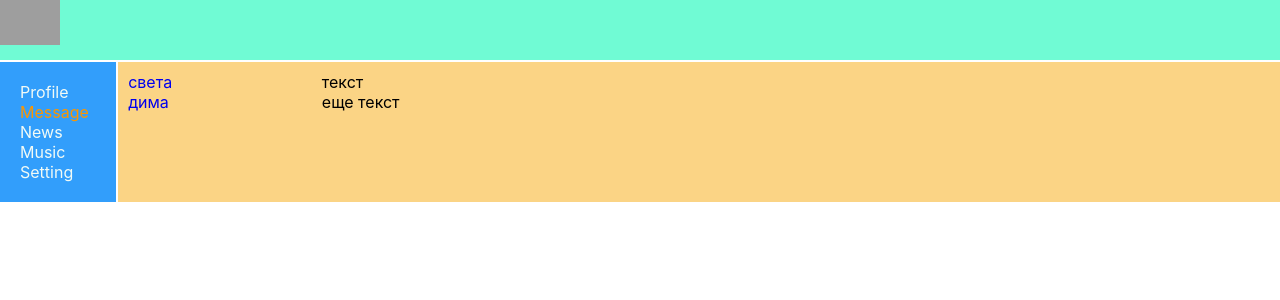
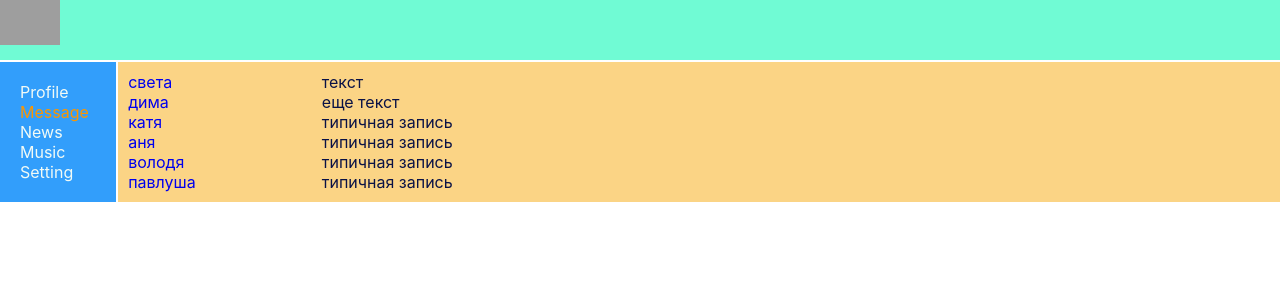
Before and after one commit to MonroeLionel/samurai-way-TS, a React (Create React App) app: page /dialogs in a window 1280 px wide. Shown: the top 300 px of the page. Built offline with nearby package versions, Linux system fonts and the light colour scheme; grey boxes are pictures that could not be loaded.

Commit message:
25. Уроки React JS (метод массива - map) - react курсы бесплатно, 2019

```diff
--- a/src/components/Dialog/Dialog.module.css
+++ b/src/components/Dialog/Dialog.module.css
@@ -12,6 +12,7 @@
 .dialogItem {
 
     padding: 10px;
+    color: #f2fbf6;
 }
 
 .dialogItem a {
@@ -30,3 +31,7 @@
 .message {
 
 }
+
+.messages .message {
+    color: #0a1246;
+}
--- a/src/components/Dialog/Dialog.tsx
+++ b/src/components/Dialog/Dialog.tsx
@@ -36,6 +36,10 @@ export function Dialogs() {
       {id: 5, name: `володя`},
       {id: 6, name: `павлуша`},
    ]
+
+   let dialogsElemens = dialogData.map((dialog) => {
+      return <DialogItem id={dialog.id} name={dialog.name}/>
+   })
    let messageData = [
       {id: 1, message: `текст`},
       {id: 2, message: `еще текст`},
@@ -44,16 +48,18 @@ export function Dialogs() {
       {id: 5, message: `типичная запись`},
       {id: 6, message: `типичная запись`},
    ]
+   let messageElements = messageData.map((message) => {
+      return <Message message={message.message} id={message.id}/>
+   })
    return (
      <div className={classes.dialogs}>
         <div className={classes.dialogItem}>
-           <DialogItem id={dialogData[0].id} name={dialogData[0].name}/>
-           <DialogItem id={dialogData[1].id} name={dialogData[1].name}/>
+           {dialogsElemens}
+
 
         </div>
         <div className={classes.messages}>
-           <Message message={messageData[0].message} id={messageData[0].id}/>
-           <Message message={messageData[1].message} id={messageData[1].id}/>
+           {messageElements}
 
         </div>
      </div>
--- a/src/components/Profile/MyPosts/MyPosts.tsx
+++ b/src/components/Profile/MyPosts/MyPosts.tsx
@@ -6,10 +6,15 @@ import {Post} from "./Post/Post";
 export function MyPosts() {
    let postData = [
       {id: 1, message: `hello`, likeCount: 22},
+      {id: 1, message: `hello`, likeCount: 22},
+      {id: 2, message: `шо как`, likeCount: 11},
       {id: 2, message: `шо как`, likeCount: 11},
       {id: 3, message: `чо кого ? `, likeCount: 12},
+      {id: 3, message: `чо кого ? `, likeCount: 12},
    ]
-
+   let postsElements = postData.map((post) => {
+      return <Post message={post.message} likeCount={post.likeCount} id={post.id}/>
+   })
    return (
      <div className={classes.postsBlock}>
         <div><h3>мои посты</h3></div>
@@ -18,8 +23,7 @@ export function MyPosts() {
            <button>добавить пост</button>
         </div>
         <div className={classes.post}>
-           <Post message={postData[0].message} likeCount={postData[0].likeCount} id={postData[0].id}/>
-           <Post message={postData[1].message} likeCount={postData[1].likeCount} id={postData[1].id}/>
+           {postsElements}
 
 
         </div>
```
